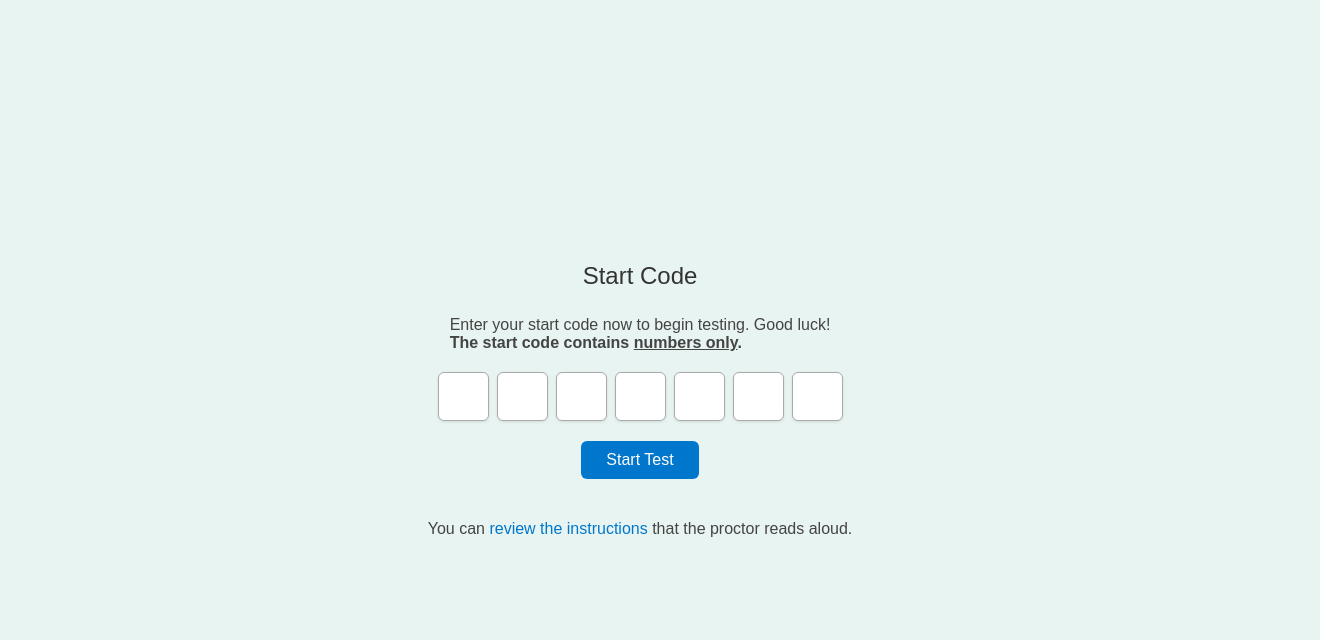
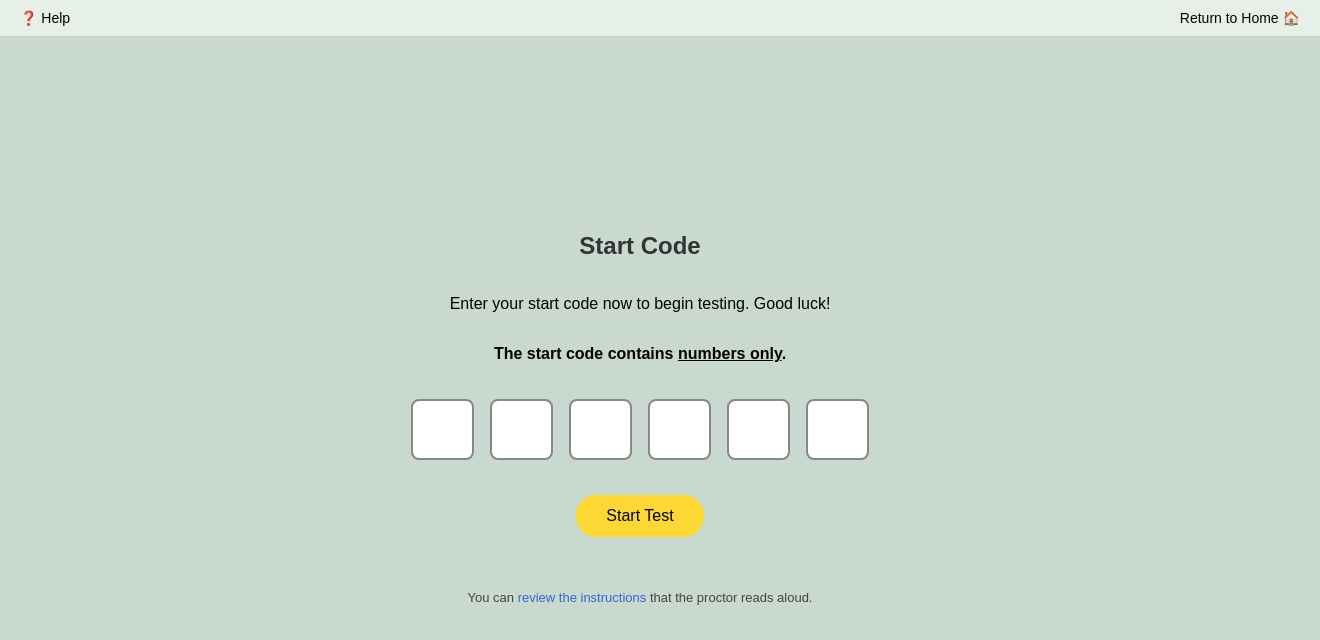
Before and after one commit to esotericisms/satmock, a plain HTML site: page index.html in a window 1280 px wide. Shown: the whole page, 1320 px wide, since content can reach past the window. Drawn offline with Linux system fonts and the light colour scheme.

Commit message:
Update index.html

```diff
--- a/index.html
+++ b/index.html
@@ -3,72 +3,83 @@
 <head>
   <meta charset="UTF-8">
   <title>Start Code</title>
+  <link rel="stylesheet" href="style.css">
   <style>
     body {
-      background-color: #e8f4f1;
+      margin: 0;
       font-family: Arial, sans-serif;
+      background-color: #cad9cf;
+    }
+    #startScreen {
       display: flex;
       flex-direction: column;
       align-items: center;
       justify-content: center;
       height: 100vh;
-      margin: 0;
+      text-align: center;
     }
-    h2 {
-      font-weight: normal;
-      color: #333;
-      margin-bottom: 10px;
-    }
-    p {
-      font-size: 16px;
-      color: #444;
-      margin-bottom: 20px;
+    .top-bar {
+      position: absolute;
+      top: 0;
+      width: 100%;
+      background-color: #e7efe9;
+      display: flex;
+      justify-content: space-between;
+      padding: 10px 20px;
+      font-size: 14px;
+      border-bottom: 1px solid #ccc;
     }
     .code-container {
       display: flex;
       justify-content: center;
-      margin-bottom: 20px;
+      margin: 20px 0;
     }
     .code-container input {
-      width: 45px;
-      height: 45px;
-      font-size: 22px;
+      width: 55px;
+      height: 55px;
+      font-size: 28px;
       text-align: center;
-      margin: 0 4px;
-      border: 1px solid #aaa;
-      border-radius: 6px;
-      box-shadow: 0 1px 3px rgba(0, 0, 0, 0.1);
+      margin: 0 8px;
+      border: 2px solid #888;
+      border-radius: 8px;
+      background-color: white;
     }
     button {
-      padding: 10px 25px;
+      padding: 12px 30px;
       font-size: 16px;
-      background-color: #0077cc;
-      color: white;
+      background-color: #fdd835;
+      color: black;
       border: none;
-      border-radius: 6px;
+      border-radius: 20px;
       cursor: pointer;
-      transition: background-color 0.3s ease;
+      margin-top: 15px;
     }
     button:hover {
-      background-color: #005fa3;
+      background-color: #fbc02d;
     }
     .instructions {
-      margin-top: 25px;
-      font-size: 14px;
-      color: #666;
+      margin-top: 30px;
+      font-size: 13px;
+      color: #444;
     }
     .instructions a {
-      color: #0077cc;
+      color: #3367d6;
       text-decoration: none;
     }
   </style>
 </head>
 <body>
+  <div class="top-bar">
+    <div>❓ Help</div>
+    <div>Return to Home 🏠</div>
+  </div>
+
+  <div id="startScreen">
     <h2>Start Code</h2>
-  <p>Enter your start code now to begin testing. Good luck!<br><strong>The start code contains <u>numbers only</u>.</strong></p>
+    <p>Enter your start code now to begin testing. Good luck!</p>
+    <p><strong>The start code contains <u>numbers only</u>.</strong></p>
 
     <div class="code-container">
-    <input type="text" maxlength="1">
       <input type="text" maxlength="1">
       <input type="text" maxlength="1">
       <input type="text" maxlength="1">
@@ -82,6 +93,16 @@
     <div class="instructions">
       <p>You can <a href="#">review the instructions</a> that the proctor reads aloud.</p>
     </div>
+  </div>
+
+  <div id="testScreen" style="display: none; padding: 40px;">
+    <div class="timer" id="timer">32:00</div>
+    <div id="questionContainer"></div>
+    <div style="margin-top: 20px;">
+      <button onclick="prevQuestion()">Back</button>
+      <button onclick="nextQuestion()">Next</button>
+    </div>
+  </div>
 
   <script src="script.js"></script>
 </body>
```
Lines whose indentation alone changed are shown as unchanged.
